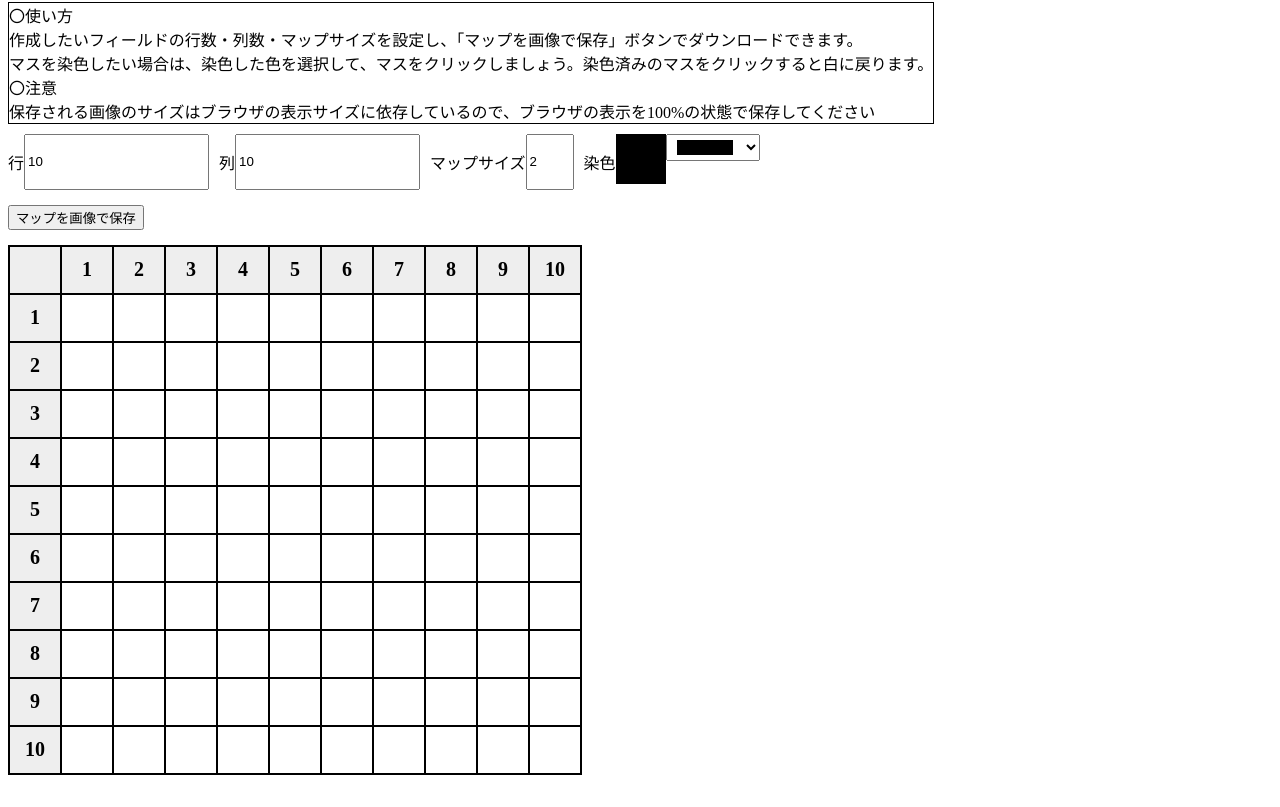
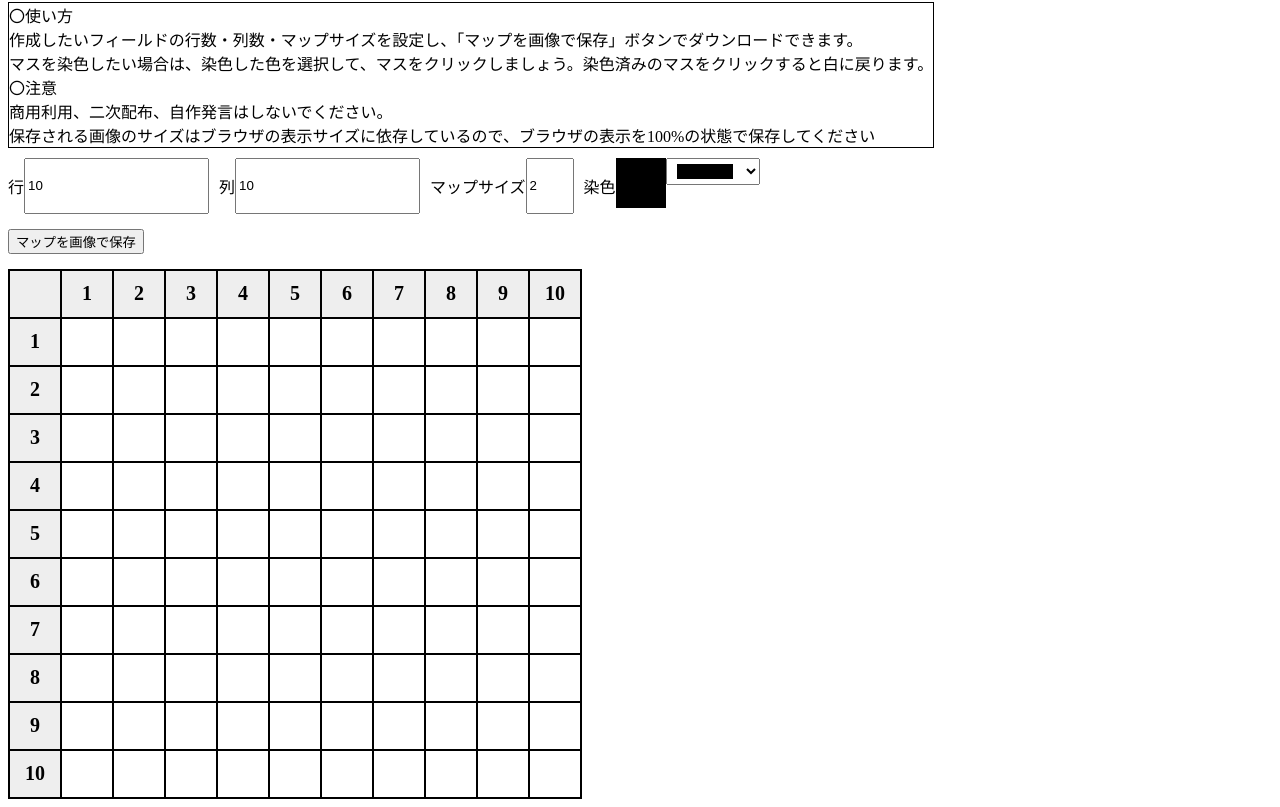
Before and after one commit to Nirasaka/ExB_FieldMapMaker, a plain HTML site: page index.html in a window 1280 px wide. Shown: the part 95-902 px from the top of the page. Before the commit the page ends 878 px from the top, so only its background shows below. Drawn offline with nearby package versions, Linux system fonts and the light colour scheme.

Commit message:
Update index.html

```diff
--- a/index.html
+++ b/index.html
@@ -56,6 +56,7 @@
             <p>作成したいフィールドの行数・列数・マップサイズを設定し、「マップを画像で保存」ボタンでダウンロードできます。</p>
             <p>マスを染色したい場合は、染色した色を選択して、マスをクリックしましょう。染色済みのマスをクリックすると白に戻ります。</p>
             <p>〇注意</p>
+            <p>商用利用、二次配布、自作発言はしないでください。</p>
             <p>保存される画像のサイズはブラウザの表示サイズに依存しているので、ブラウザの表示を100%の状態で保存してください</p>
         </div>
         <div id="input_number" style="display: flex;">
```
